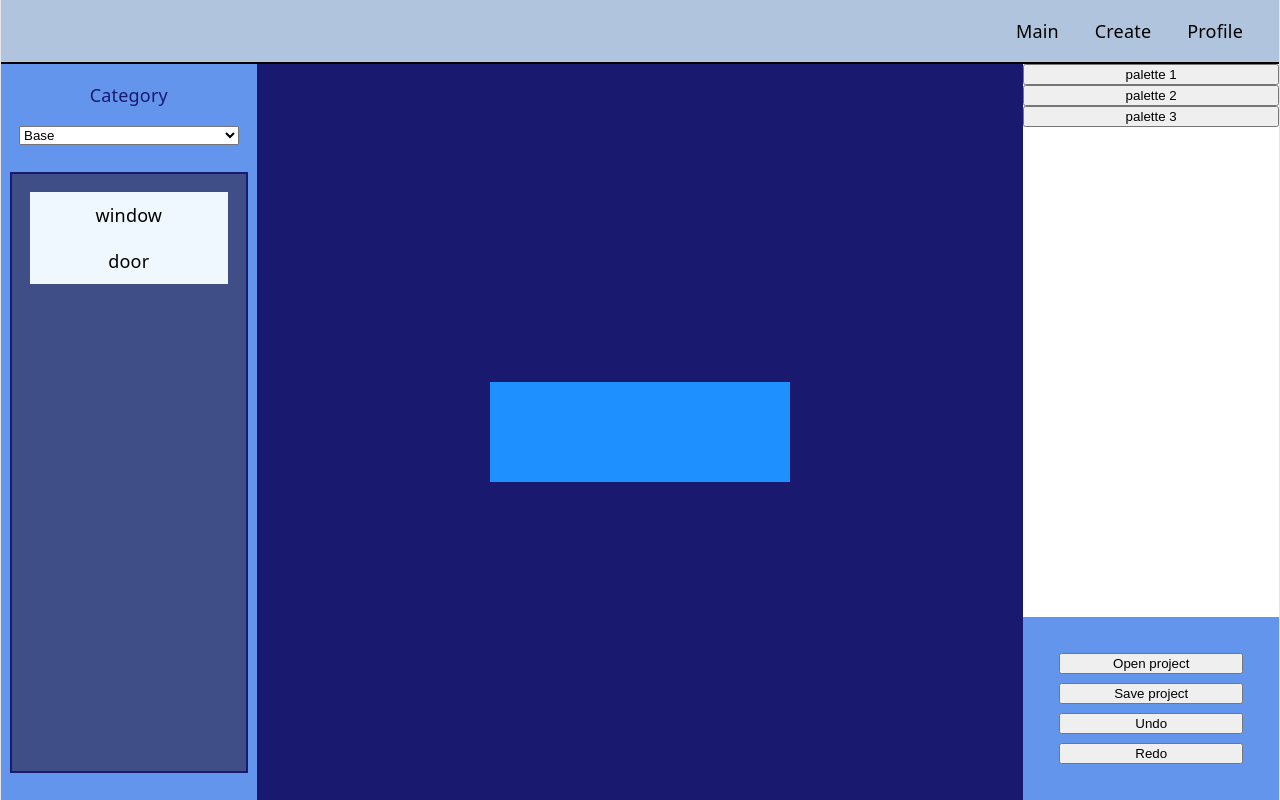
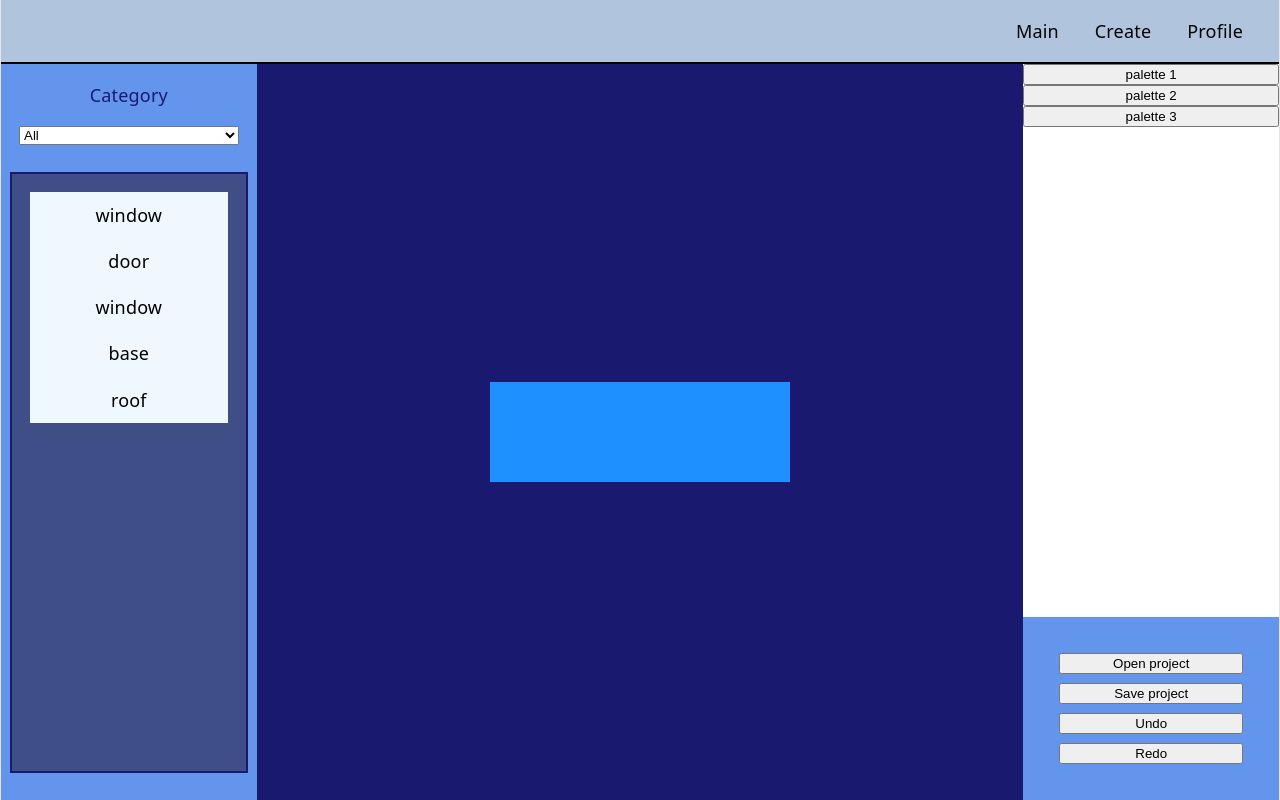
Before and after one commit to Rairura666/housebuilder, a React (Vite) app: page /create in a window 1280 px wide. Built offline with nearby package versions, Linux system fonts and the light colour scheme.

Commit message:
feat: add category sorting

```diff
--- a/src/Css/CreatePage.css
+++ b/src/Css/CreatePage.css
@@ -69,14 +69,12 @@
   min-height: 0;
   display: flex;
   flex-direction: column;
-  overflow-y: auto;
-  overflow-x: hidden;
+  min-width: 100px;
 }
 .itemsList .elem {
-  background-color: aliceblue;
+  background-color: aqua;
   color: aliceblue;
   width: 100%;
-  overflow: hidden;
 }
 
 .createItemsPanelWrapper {
--- a/src/Css/CreatePage.scss
+++ b/src/Css/CreatePage.scss
@@ -1,3 +1,5 @@
+
+
 .createPageWrapper {
     position: relative;
     height: 100%;
@@ -74,18 +76,15 @@
 
     display: flex;
     flex-direction: column;
-    overflow-y: auto;
-    overflow-x: hidden;
+
+    min-width: 100px;
 
     .elem {
-        background-color: aliceblue;
+        background-color: aqua;
         color: aliceblue;
         width: 100%;
-        overflow: hidden;
     }
 }
-
-
 
 .createItemsPanelWrapper {
     display: flex;
--- a/src/components/CreateItemsPanel.tsx
+++ b/src/components/CreateItemsPanel.tsx
@@ -1,3 +1,4 @@
+import { useState } from "react"
 import {elementGeneral} from "../types"
 import { ElementPreview } from "./ElementPreview"
 
@@ -11,29 +12,54 @@ import { ElementPreview } from "./ElementPreview"
         category: "door",
     }
 
+    const elem3:elementGeneral = {
+        id: "3",
+        category: "window",
+    }
+
+    const elem4:elementGeneral = {
+        id: "4",
+        category: "base",
+    }
+
+     const elem5:elementGeneral = {
+        id: "5",
+        category: "roof",
+    }
+
+const itemsPanelElements: elementGeneral[] = [elem1, elem2, elem3, elem4, elem5]
 
 export const CreateItemsPanel = () => {
 
+    const [selectedCategory, setSelectedCategory] = useState<string>("all")
+
+    const handleCategoryChange = (event: React.ChangeEvent<HTMLSelectElement>) => {
+        setSelectedCategory(event.target.value)
+    }
 
     return (
         <div className="createItemsPanelWrapper">
             <div className="categoryOfItemPanel">
                 <label className="categoryLabel">Category</label>
-                <select className="categorySelection">
-                    <option value="1">Base</option>
-                    <option value="2">Windows</option>
-                    <option value="2">Doors</option>
-                    <option value="2">Roofs</option>
+                <select className="categorySelection"
+                onChange={handleCategoryChange}>
+                    <option value="all">All</option>
+                    <option value="base">Base</option>
+                    <option value="window">Windows</option>
+                    <option value="door">Doors</option>
+                    <option value="roof">Roofs</option>
                 </select>
             </div>
 
             <div className="itemsList">
-                <div className="elem">
-                    <ElementPreview elemGeneral={elem1}/>
-                </div>
-                <div className="elem">
-                    <ElementPreview elemGeneral={elem2}/>
-                </div>
+                {
+                    itemsPanelElements.filter(elem =>
+                        elem.category == selectedCategory || selectedCategory == "all"
+                    )
+                    .map(elem =>
+                        <ElementPreview key={elem.id} elemGeneral={elem}/>
+                    )
+                }
             </div>
         </div>
     )
--- a/src/components/CreatePage.tsx
+++ b/src/components/CreatePage.tsx
@@ -8,7 +8,8 @@ import {canvasElement } from "../types"
 import type {DragEndEvent, DragStartEvent} from "@dnd-kit/core"
 import { DndContext, DragOverlay } from "@dnd-kit/core"
 import {CANVAS_PIXEL_SIZE} from "../constants"
-import { ElementPreview } from "./ElementPreview"
+import { ElementPreviewView } from "./ElementPreviewView"
+
 
 export const CreatePage = () => {
 
@@ -25,13 +26,6 @@ export const CreatePage = () => {
     const canvasRef = useRef<HTMLDivElement>(null)
 
     const [activeDrag, setActiveDrag] = useState<{generalElemId: string | number | null, category: string} | null>(null)
-
-    // useEffect(()=> {
-    //     setHistory(prev => {
-    //     const cut = prev.slice(0, historyIndex + 1)
-    //     return [...cut, canvasElements]
-    // })
-    // }, [canvasElements])
 
     function handleDragStart(event: DragStartEvent) {
 
@@ -160,7 +154,7 @@ export const CreatePage = () => {
 
                 <div className="menuBarsContainer">
                     <div className="leftControlPanel">
-                        <CreateItemsPanel />
+                        <CreateItemsPanel/>
                     </div>
 
                     <div className="canvasWrapper" >
@@ -174,9 +168,9 @@ export const CreatePage = () => {
                         </div>
                     </div>
                 </div>
-                <DragOverlay>
+                <DragOverlay dropAnimation={null}>
                 {activeDrag && (
-                    <ElementPreview
+                    <ElementPreviewView
                         elemGeneral={{
                             id: String(activeDrag.generalElemId),
                             category: activeDrag.category,
--- a/src/components/ElementPreview.tsx
+++ b/src/components/ElementPreview.tsx
@@ -17,4 +17,5 @@ export const ElementPreview = ({elemGeneral}: elementPreviewProps) => {
     <div className="elementPreviewWrapper" ref={setNodeRef} {...listeners} {...attributes}>
         {elemGeneral.category}
     </div>
-)}
+)
+}
--- /dev/null
+++ b/src/components/ElementPreviewView.tsx
@@ -0,0 +1,10 @@
+import { elementPreviewProps } from "../types";
+import "../Css/ElementPreview.css"
+
+
+export const ElementPreviewView = ({elemGeneral}: elementPreviewProps) => {
+    return(
+    <div className="elementPreviewWrapper">
+        {elemGeneral.category}
+    </div>
+)}
```
Also changed, not shown: src/types.tsx (line endings or trailing spaces), 1 other file (tests, documents, lock files or other folders).
